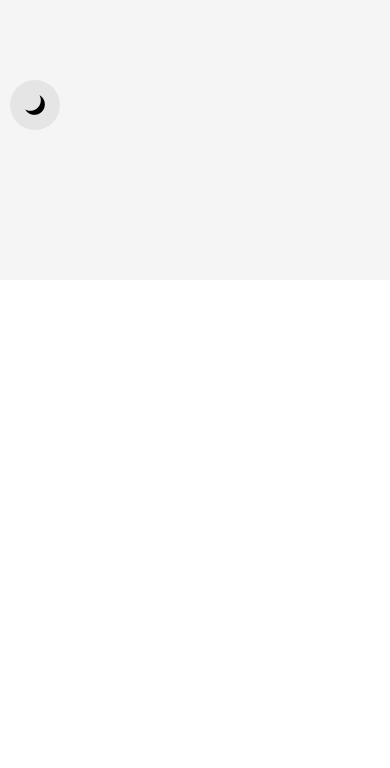
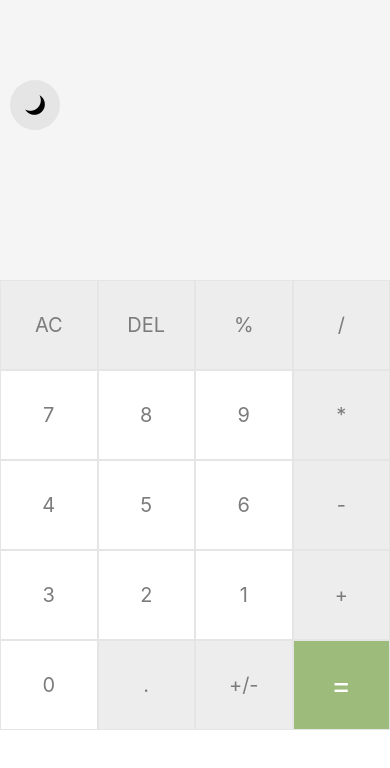
Before and after one commit to guiluizmaia/CalculadoraReactNative, a React Native app: screen / in a window 390 px wide. Shown: the top 768 px of the page. Built offline with nearby package versions, Linux system fonts and the light colour scheme.

Commit message:
Add files via upload

```diff
--- a/App.js
+++ b/App.js
@@ -118,7 +118,17 @@ export default function App() {
         <Text style={styles.resulTexto}>{currentNumber}</Text>
       </View>
       <View style={styles.buttons}>
-
+        {buttons.map((button) =>
+          button === '=' ?
+          <TouchableOpacity onPress={() => handleInput(button)} key={button} style={[styles.button, {backgroundColor: '#9dbc7b'}]}>
+            <Text style={[styles.textButton, {color: "white", fontSize: 30}]}>{button}</Text>
+          </TouchableOpacity>
+           :
+           <TouchableOpacity onPress={() => handleInput(button)} key={button} style={[styles.button,
+           {backgroundColor: typeof(button) === 'number' ? darkMode === true ? '#303946' : '#fff': darkMode === true ? '#414853' : '#ededed'}]}>
+             <Text style={styles.textButton}>{button}</Text>
+           </TouchableOpacity>
+        )}
       </View>
     </View>
   );
```
